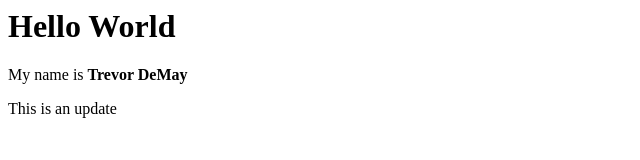
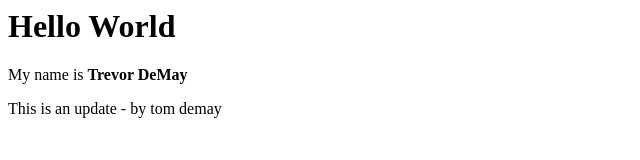
Before and after one commit to tomdemay/helloworld, a plain HTML site: page index.html in a window 1280 px wide. Shown: the whole page, without its empty margins (0-640 px from the left). Drawn offline with Linux system fonts and the light colour scheme.

Commit message:
test deploy

```diff
--- a/index.html
+++ b/index.html
@@ -5,6 +5,6 @@
     <body>
         <h1>Hello World</h1>
         <p>My name is <strong>Trevor DeMay</strong></p>
-        <p>This is an update</p>
+        <p>This is an update - by tom demay</p>
     </body>
 </html>
```
